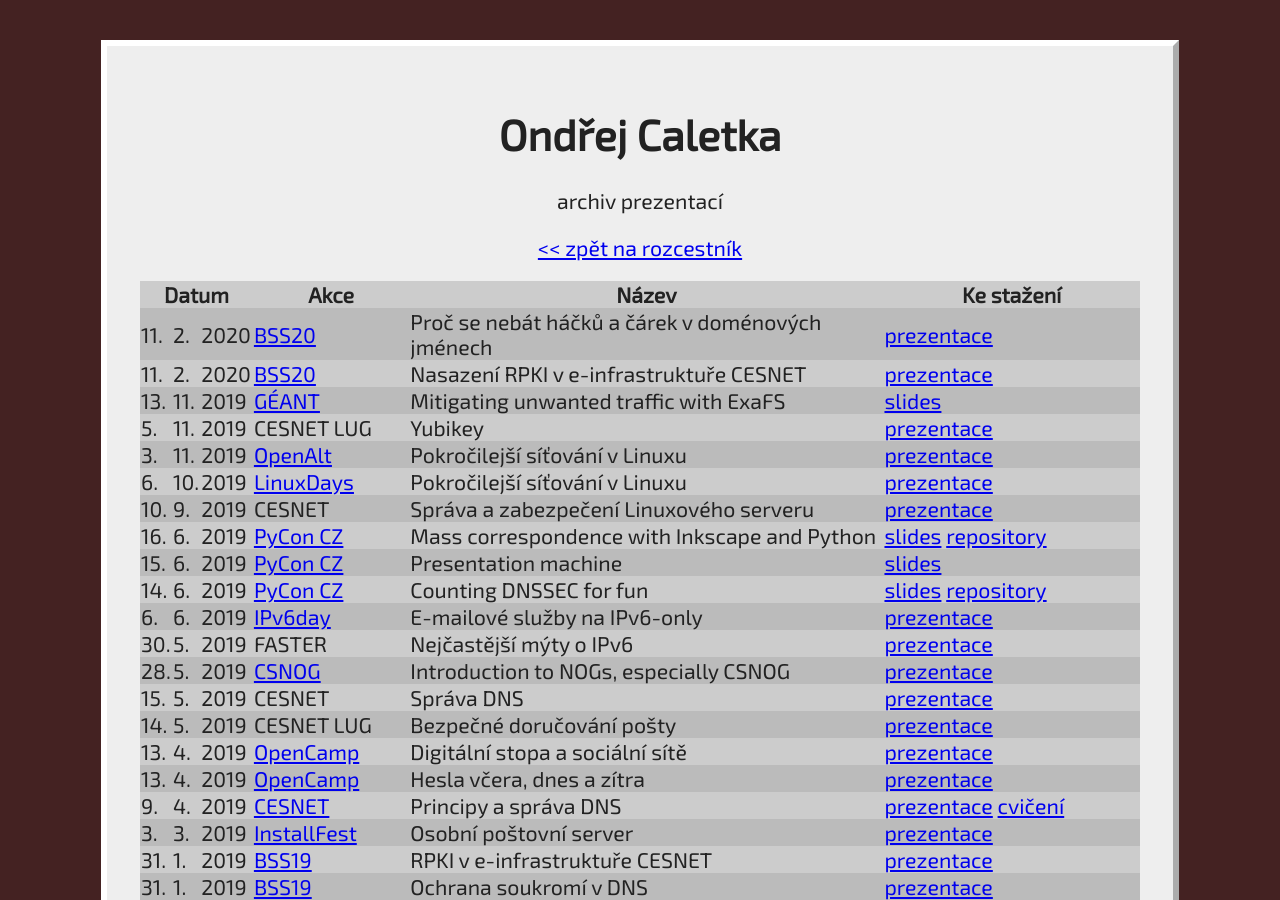
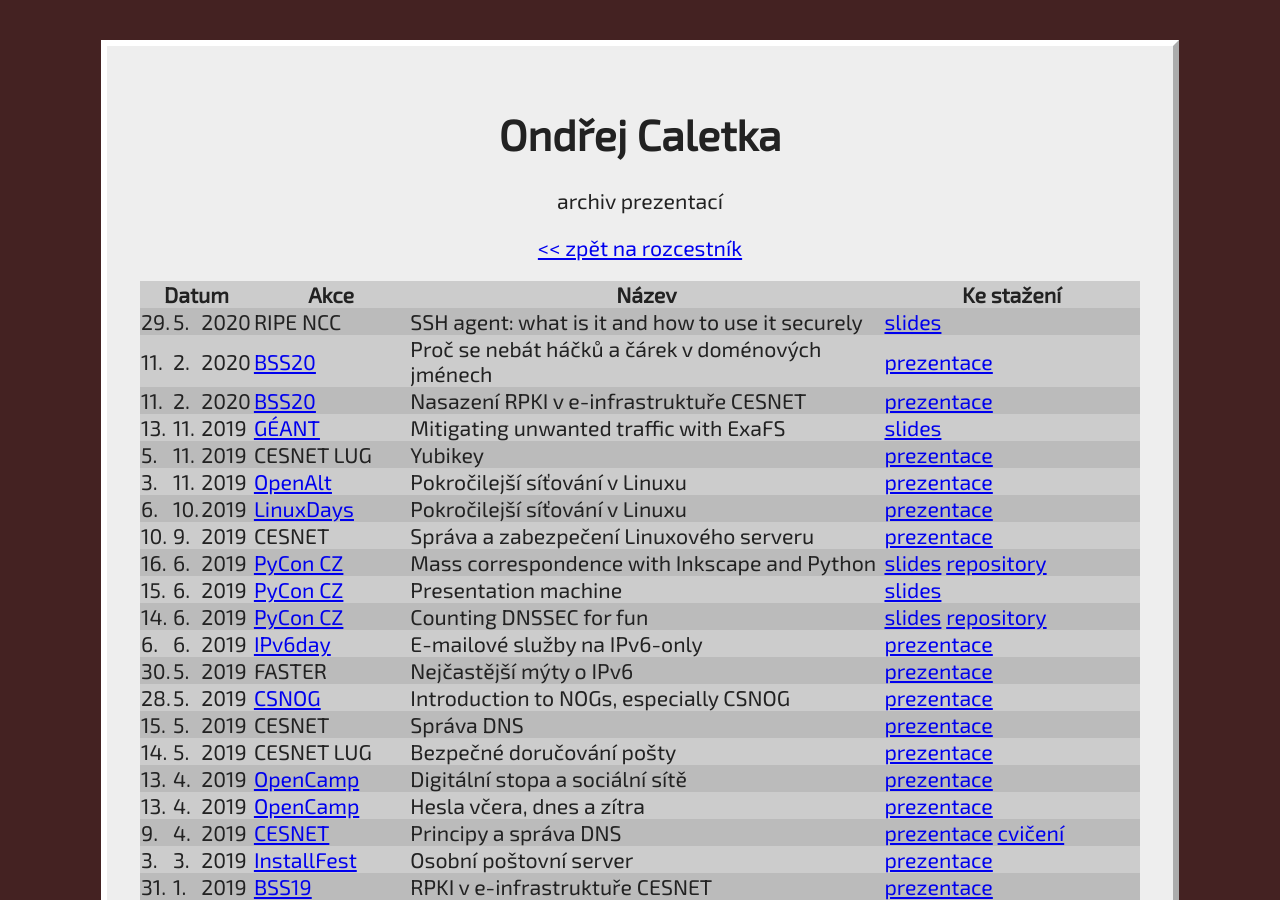
Before and after one commit to oskar456/caletka-cz, a Jekyll site: the page built from slidy.html, in a window 1280 px wide and 900 px high. Built offline with Jekyll 4.4.1, drawn with Linux system fonts in a browser that asks for light colours.

Commit message:
add SSH-agent slides

```diff
--- a/_data/slidy.yaml
+++ b/_data/slidy.yaml
@@ -1,3 +1,11 @@
+- date: 2020-05-29
+  event: RIPE NCC
+  title: "SSH agent: what is it and how to use it securely"
+  lang: en
+  links:
+     - link: slides
+       href: /dl/slidy/20200529-RIPENCC-SSH-agent.pdf
+
 - date: 2020-02-11
   event: BSS20
   eventlink: https://www.cesnet.cz/akce/bss20/
```
